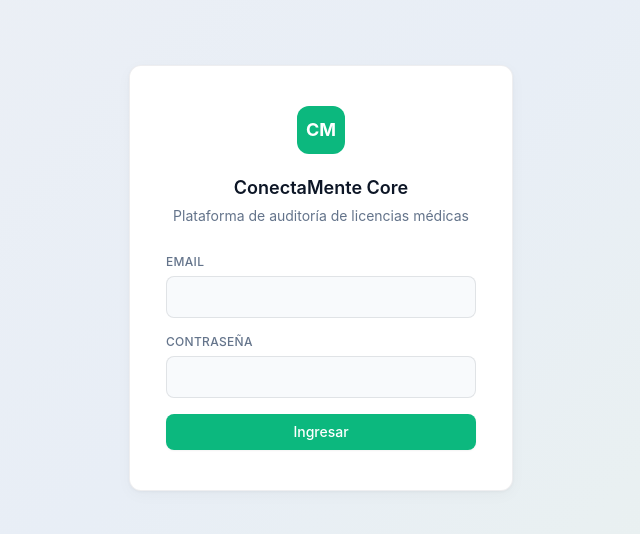
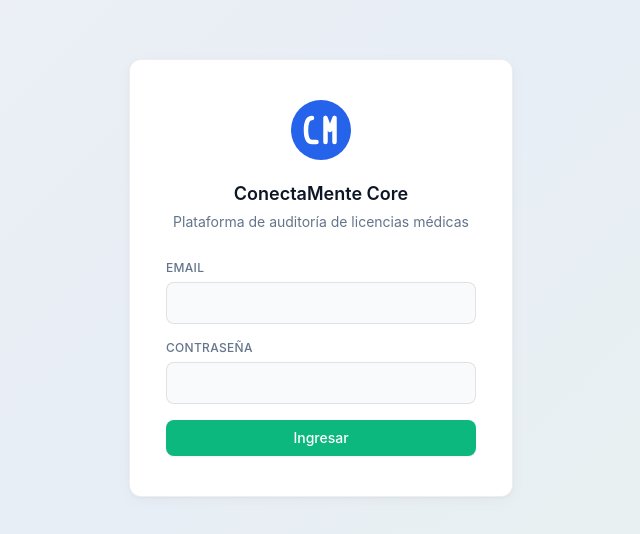
Before and after one commit to pascalcorrea/Auditoria-ConectaMente, a Next.js app: page /login in a window 1280 px wide. Shown: the part 122-656 px from the top of the page, without its empty margins (319-959 px from the left). Built offline with nearby package versions, Linux system fonts and the light colour scheme.

Commit message:
feat: add logo to login page

```diff
--- a/app/login/LoginForm.tsx
+++ b/app/login/LoginForm.tsx
@@ -3,6 +3,7 @@
 import { useState } from 'react'
 import { signIn, getSession } from 'next-auth/react'
 import { useRouter, useSearchParams } from 'next/navigation'
+import Image from 'next/image'
 import { Button } from '@/components/ui/Button'
 import { Input } from '@/components/ui/Input'
 import { Card } from '@/components/ui/Card'
@@ -70,8 +71,14 @@ export function LoginForm() {
 
   return (
     <Card className="w-full max-w-sm px-9 py-10">
-      <div className="mx-auto mb-5 flex h-12 w-12 items-center justify-center rounded-xl bg-brand-accent text-lg font-bold text-white">
-        CM
+      <div className="mx-auto mb-5 flex justify-center">
+        <Image
+          src="/logo.svg"
+          alt="ConectaMente"
+          width={60}
+          height={60}
+          priority
+        />
       </div>
       <h1 className="mb-1 text-center text-lg font-semibold text-brand-text">ConectaMente Core</h1>
       <p className="mb-7 text-center text-sm text-brand-textSecondary">Plataforma de auditoría de licencias médicas</p>
```
Also changed, not shown: public/logo.svg (added).
